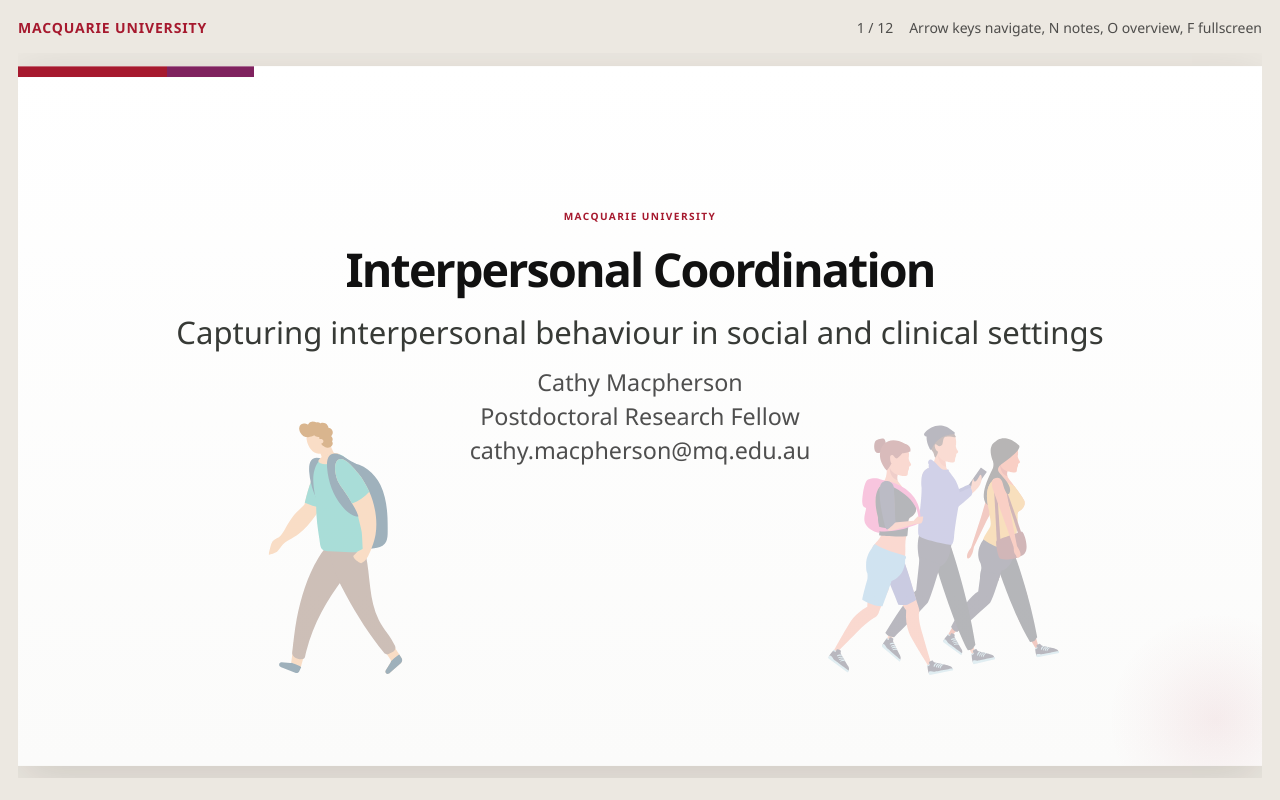
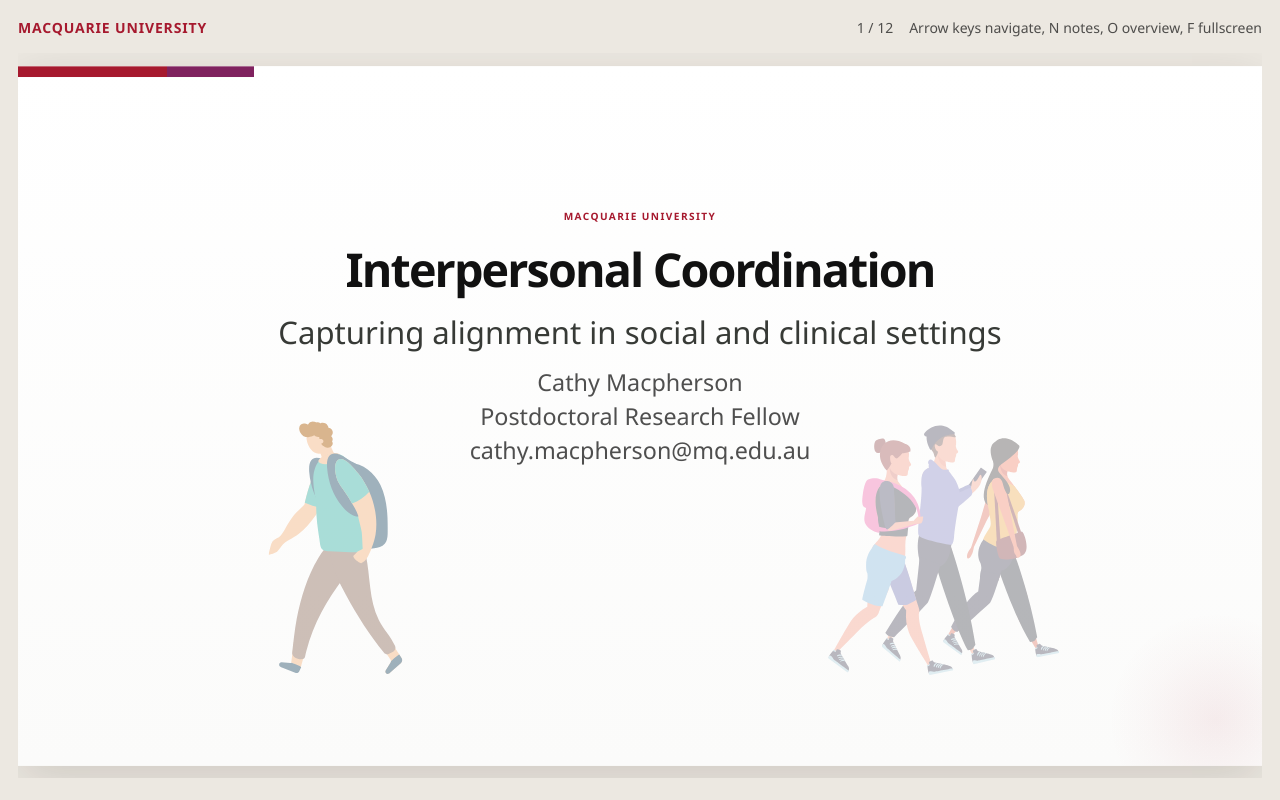
Before and after one commit to cathymacpherson/slides, a website: page mq_colloquium_2026/index.html in a window 1280 px wide. Drawn offline with Linux system fonts and the light colour scheme.

Commit message:
title slide updated

```diff
--- a/mq_colloquium_2026/index.html
+++ b/mq_colloquium_2026/index.html
@@ -22,7 +22,7 @@
           <div class="slide-inner">
             <div class="eyebrow">Macquarie University</div>
             <h1>Interpersonal Coordination</h1>
-            <h2>Capturing interpersonal behaviour in social and clinical settings</h2>
+            <h2>Capturing alignment in social and clinical settings</h2>
             <p class="lead-meta">Cathy Macpherson<br />Postdoctoral Research Fellow<br />cathy.macpherson@mq.edu.au</p>
             <div class="lead-figure-row" aria-hidden="true">
               <figure class="lead-figure lead-figure-left">
```
